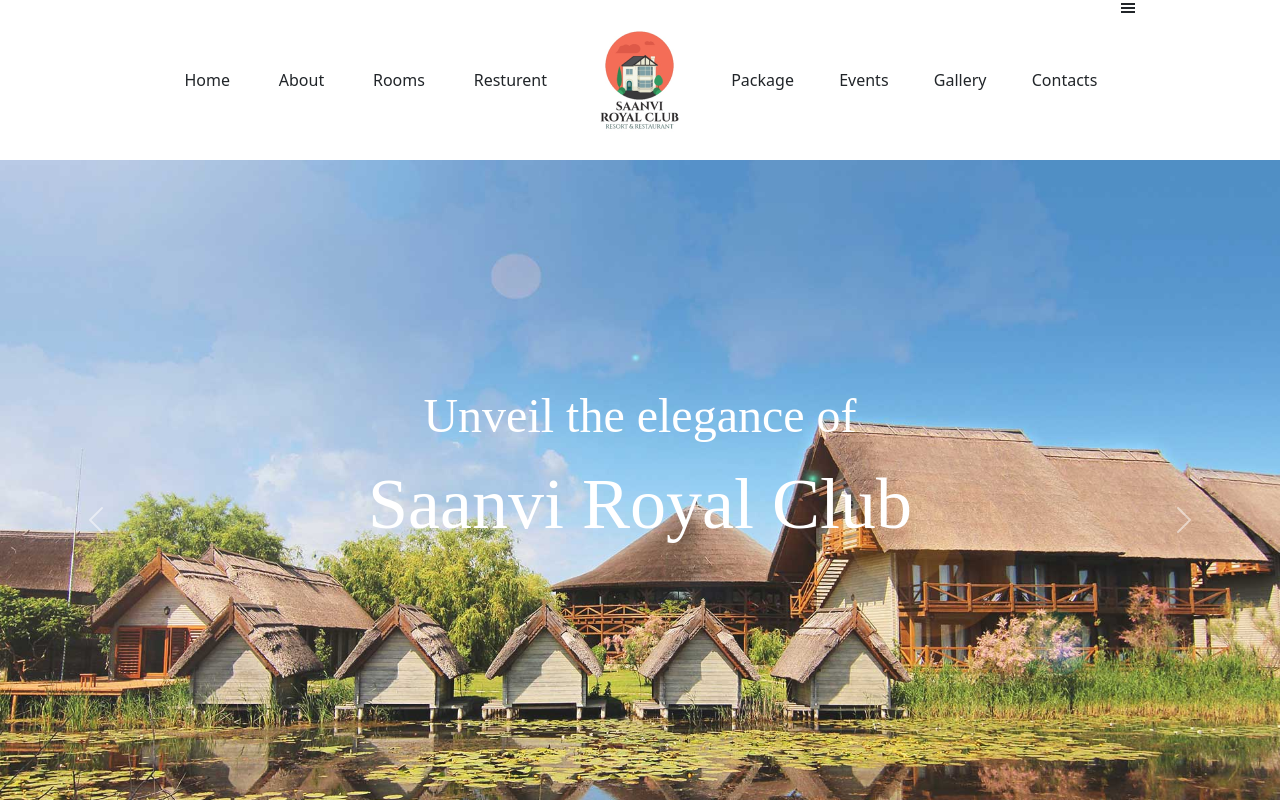
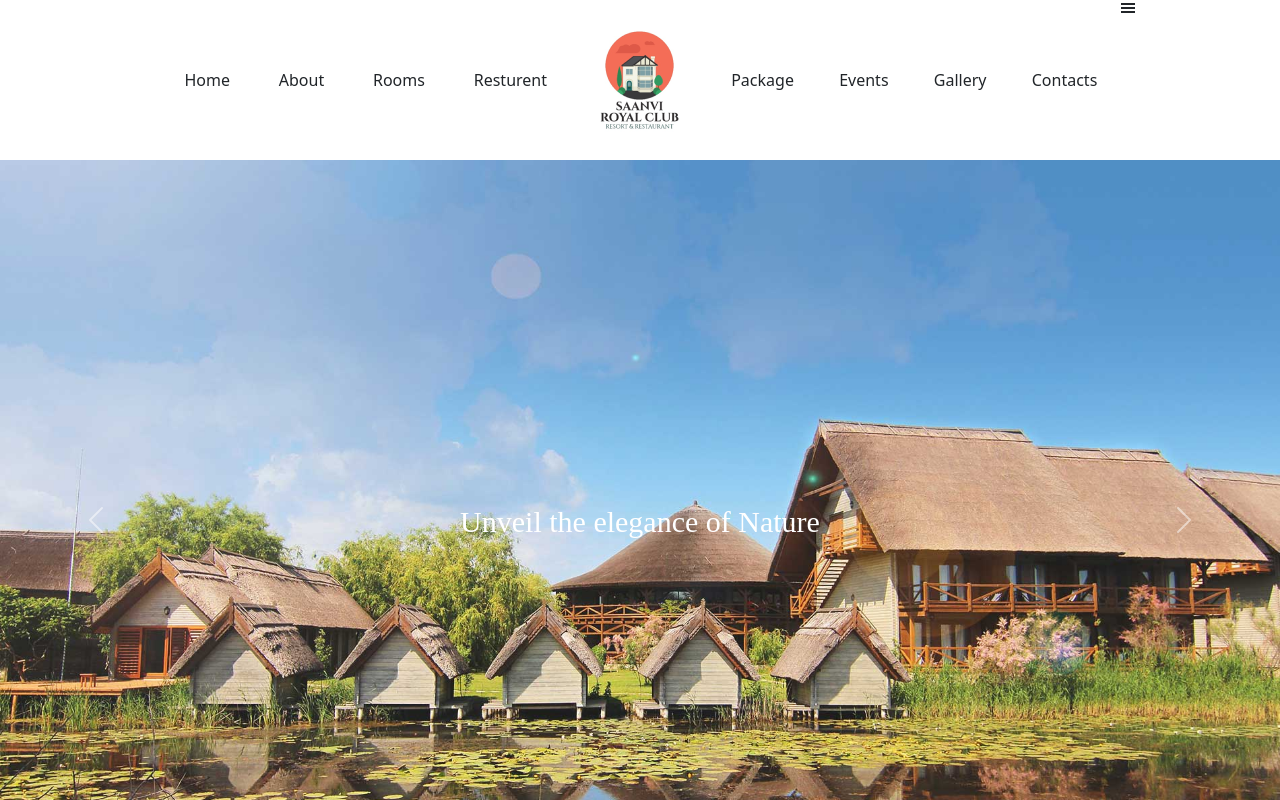
Before and after one commit to AjoyKumarPujari/Shaanvi, a React (Create React App) app: page / in a window 1280 px wide. Shown: the top 800 px of the page. Built offline with nearby package versions, Linux system fonts and the light colour scheme.

Commit message:
Crousal Refractor Done

```diff
--- a/src/pages/Crousal.jsx
+++ b/src/pages/Crousal.jsx
@@ -27,9 +27,9 @@
 
       <Carousel.Caption>
 
-    <div className='text-center text-7xl  font-small absolute bottom-60 left-0 right-0 px-2 py-20 '>
+    <div className=' text-5xl  font-small absolute bottom-60 mt-100 left-0 right-0 px-2 py-20 '>
 
-      <CrousalSubheadingz text={"Unveil the elegance of "}/>
+
       <CrousalHeading text={"Saanvi Royal Club"}/>
 
     </div>
@@ -44,12 +44,12 @@
       />
      <Carousel.Caption>
 
-<div className='text-center text-7xl  font-small absolute bottom-60 left-0 right-0 px-2 py-20 '>
+     <div className=' text-5xl  font-small absolute bottom-60 mt-100 left-0 right-0 px-2 py-20 '>
 
-  <CrousalSubheadingz text={"Unveil the elegance of "}/>
-  <CrousalHeading text={"Saanvi Royal Club"}/>
 
-</div>
+          <CrousalSubheadingz text={"Unveil the elegance of Nature"}/>
+
+        </div>
 
 </Carousel.Caption>
     </Carousel.Item>
@@ -61,11 +61,12 @@
       />
       <Carousel.Caption>
 
-<div className='text-center text-7xl  font-small absolute bottom-60 left-0 right-0 px-2 py-20 '>
-  <CrousalSubheadingz text={"Unveil the elegance of "}/>
-  <CrousalHeading text={"Saanvi Royal Club"}/>
+      <div className=' text-5xl  font-small absolute bottom-60 mt-100 left-0 right-0 px-2 py-20 '>
 
-</div>
+
+          <CrousalSubheadingz text={"Where Paradise meets Luxary"}/>
+
+        </div>
 
 </Carousel.Caption>
     </Carousel.Item>
--- a/src/pages/CrousalHeading.jsx
+++ b/src/pages/CrousalHeading.jsx
@@ -2,8 +2,8 @@
 
 const CrousalHeading = ({text}) => {
     return (
-        <div className='headingtext mt-4 ml-10 mr-10 '>
-        <span className='headingtext  text-7xl  font-small '   style={{
+        <div className='headingtext  ml-10 mr-10 '>
+        <span className='headingtext  text-5xl  font-small '   style={{
                 '@media only screen and (max-width: 400px)': {
                     fontSize: '4xl'
                 }
--- a/src/pages/CrousalSubheadingz.jsx
+++ b/src/pages/CrousalSubheadingz.jsx
@@ -2,8 +2,8 @@
 
 const CrousalSubheadingz = ({text}) => {
     return (
-        <div className='headingtext mt-10 ml-10 mr-10 '>
-        <span className='headingtext  text-5xl  font-small '  style={{
+        <div className='headingtext mt-200 ml-10 mr-10 '>
+        <span className='headingtext  text-3xl  font-small '  style={{
                 '@media only screen and (max-width: 400px)': {
                     fontSize: '4xl'
                 }
```
